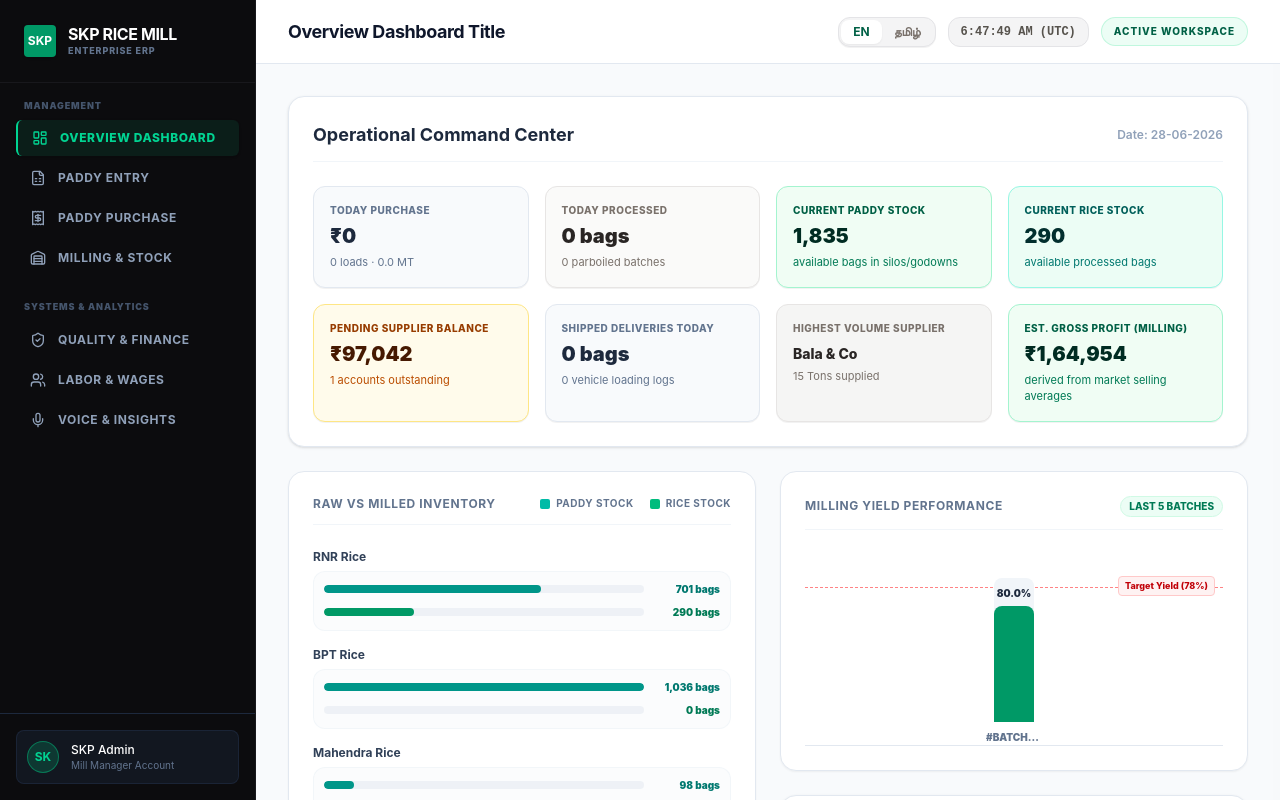
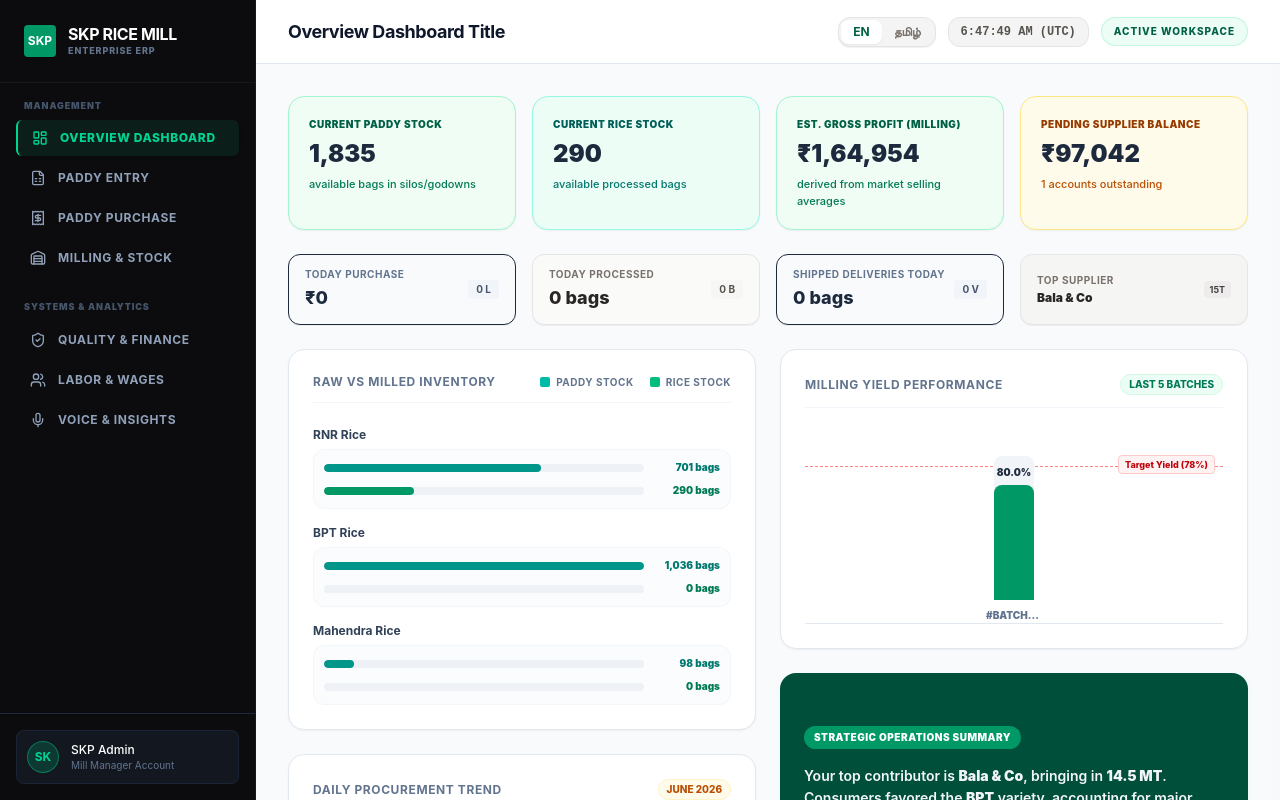
Before and after one commit to monish-732004/ERP, a React (Vite) app: page / in a window 1280 px wide. Built offline with nearby package versions, Linux system fonts and the light colour scheme.

Commit message:
style: restructure dashboard layout into primary/secondary KPIs, aligned columns grid, and full-width alerts

```diff
--- a/src/components/Dashboard.tsx
+++ b/src/components/Dashboard.tsx
@@ -350,97 +350,130 @@ export const Dashboard: React.FC<DashboardProps> = ({
   return (
     <div className="space-y-6">
 
-      {/* KPI Indicators grid */}
-      <div className="bg-white rounded-2xl border border-slate-200 p-4 md:p-6 shadow-sm">
-        <div className="flex flex-col sm:flex-row justify-between sm:items-center border-b border-slate-100 pb-3 mb-6 gap-2">
-          <h2 className="font-sans font-bold text-base md:text-lg text-slate-800">{t('Operational Command Center')}</h2>
-          <span className="text-xs font-semibold text-slate-400">{t('Date')}: {fmtDate(dateToday)}</span>
-        </div>
-
-        <div className="grid grid-cols-1 sm:grid-cols-2 md:grid-cols-3 lg:grid-cols-4 gap-4">
-          <div className="p-4 bg-[#f8fafc] border border-slate-200 rounded-xl shadow-2xs">
-            <span className="text-[10px] text-slate-500 uppercase font-extrabold tracking-wider block">{t('Today Purchase')}</span>
-            <b className="block text-xl text-slate-800 font-black mt-1">{money(todayPurchaseValue)}</b>
-            <small className="block text-[11px] text-slate-500 mt-1">
-              {todaysPurchases.length} {t('loads')} · {(todayPurchaseNet/1000).toFixed(1)} MT
-            </small>
-          </div>
-          <div className="p-4 bg-[#fafaf9] border border-stone-200 rounded-xl shadow-2xs">
-            <span className="text-[10px] text-stone-500 uppercase font-extrabold tracking-wider block">{t('Today Processed')}</span>
-            <b className="block text-xl text-stone-800 font-black mt-1">
-              {todayProdBags ? `${Math.round(todayProdBags)} ${t('bags')}` : `0 ${t('bags')}`}
-            </b>
-            <small className="block text-[11px] text-stone-500 mt-1">
-              {todaysProduction.length} {t('parboiled batches')}
-            </small>
-          </div>
-          <div className="p-4 bg-[#f0fdf4] border border-emerald-200 rounded-xl shadow-2xs">
-            <span className="text-[10px] text-emerald-800 uppercase font-extrabold tracking-wider block">{t('Current Paddy Stock')}</span>
-            <b className="block text-xl text-emerald-950 font-black mt-1">
+      {/* Primary KPI Indicators Row */}
+      <div className="grid grid-cols-1 sm:grid-cols-2 lg:grid-cols-4 gap-4">
+        {/* Current Paddy Stock */}
+        <div className="p-5 bg-[#f0fdf4] border border-emerald-200 rounded-2xl shadow-xs">
+          <span className="text-[10px] text-emerald-800 uppercase font-black tracking-wider block">{t('Current Paddy Stock')}</span>
+          <b className="block text-2xl text-emerald-955 font-black mt-1.5">
             {Math.round(paddyStockBags).toLocaleString('en-IN')}
           </b>
-            <small className="block text-[11px] text-emerald-700 mt-1">{t('available bags in silos/godowns')}</small>
+          <small className="block text-[11px] text-emerald-700 mt-1.5 font-medium">{t('available bags in silos/godowns')}</small>
         </div>
-          <div className="p-4 bg-[#ecfdf5] border border-teal-200 rounded-xl shadow-2xs">
-            <span className="text-[10px] text-teal-800 uppercase font-extrabold tracking-wider block">{t('Current Rice Stock')}</span>
-            <b className="block text-xl text-teal-950 font-black mt-1">
+        {/* Current Rice Stock */}
+        <div className="p-5 bg-[#ecfdf5] border border-teal-200 rounded-2xl shadow-xs">
+          <span className="text-[10px] text-teal-800 uppercase font-black tracking-wider block">{t('Current Rice Stock')}</span>
+          <b className="block text-2xl text-teal-955 font-black mt-1.5">
             {Math.round(riceStockBags).toLocaleString('en-IN')}
           </b>
-            <small className="block text-[11px] text-teal-700 mt-1">{t('available processed bags')}</small>
+          <small className="block text-[11px] text-teal-700 mt-1.5 font-medium">{t('available processed bags')}</small>
         </div>
-          <div className="p-4 bg-[#fffbeb] border border-amber-200 rounded-xl shadow-2xs">
-            <span className="text-[10px] text-amber-800 uppercase font-extrabold tracking-wider block">{t('Pending Supplier Balance')}</span>
-            <b className="block text-xl text-amber-950 font-black mt-1">{money(pendingAmt)}</b>
-            <small className="block text-[11px] text-amber-700 mt-1">
+        {/* Est. Gross Profit */}
+        <div className={`p-5 rounded-2xl border shadow-xs ${grossProfitVal >= 0 ? 'bg-[#f0fdf4] border-emerald-200' : 'bg-[#fef2f2] border-red-200'}`}>
+          <span className={`text-[10px] uppercase font-black tracking-wider block ${grossProfitVal >= 0 ? 'text-emerald-800' : 'text-red-800'}`}>{t('Est. Gross Profit (Milling)')}</span>
+          <b className={`block text-2xl font-black mt-1.5 ${grossProfitVal >= 0 ? 'text-emerald-955' : 'text-red-955'}`}>
+            {money(grossProfitVal)}
+          </b>
+          <small className={`block text-[11px] mt-1.5 font-medium ${grossProfitVal >= 0 ? 'text-emerald-700' : 'text-red-700'}`}>{t('derived from market selling averages')}</small>
+        </div>
+        {/* Pending Supplier Balance */}
+        <div className="p-5 bg-[#fffbeb] border border-amber-200 rounded-2xl shadow-xs">
+          <span className="text-[10px] text-amber-800 uppercase font-black tracking-wider block">{t('Pending Supplier Balance')}</span>
+          <b className="block text-2xl text-amber-955 font-black mt-1.5">{money(pendingAmt)}</b>
+          <small className="block text-[11px] text-amber-700 mt-1.5 font-medium">
             {pendingPurchases.length} {t('accounts outstanding')}
           </small>
         </div>
-          <div className="p-4 bg-[#f8fafc] border border-slate-200 rounded-xl shadow-2xs">
-            <span className="text-[10px] text-slate-500 uppercase font-extrabold tracking-wider block">{t('Shipped Deliveries Today')}</span>
-            <b className="block text-xl text-slate-800 font-black mt-1">
-              {loadingBags ? `${Math.round(loadingBags)} ${t('bags')}` : `0 ${t('bags')}`}
+      </div>
+
+      {/* Secondary Compact KPI Row */}
+      <div className="grid grid-cols-1 sm:grid-cols-2 md:grid-cols-4 gap-4">
+        {/* Today Purchase */}
+        <div className="py-3 px-4 bg-[#f8fafc] border border-slate-205 rounded-xl flex items-center justify-between shadow-2xs">
+          <div>
+            <span className="text-[10px] text-slate-500 uppercase font-bold tracking-wider block">{t('Today Purchase')}</span>
+            <b className="block text-lg text-slate-800 font-extrabold mt-0.5">{money(todayPurchaseValue)}</b>
+          </div>
+          <span className="text-[10px] bg-slate-100 text-slate-600 px-2 py-0.5 rounded font-bold">
+            {todaysPurchases.length} L
+          </span>
+        </div>
+        {/* Today Processed */}
+        <div className="py-3 px-4 bg-[#fafaf9] border border-stone-200 rounded-xl flex items-center justify-between shadow-2xs">
+          <div>
+            <span className="text-[10px] text-stone-500 uppercase font-bold tracking-wider block">{t('Today Processed')}</span>
+            <b className="block text-lg text-stone-800 font-extrabold mt-0.5">
+              {todayProdBags ? `${Math.round(todayProdBags)} bags` : `0 bags`}
             </b>
-            <small className="block text-[11px] text-slate-500 mt-1">{todaysLoading.length} {t('vehicle loading logs')}</small>
           </div>
-          <div className="p-4 bg-[#f5f5f4] border border-stone-200 rounded-xl shadow-2xs">
-            <span className="text-[10px] text-stone-500 uppercase font-extrabold tracking-wider block">{t('Highest Volume Supplier')}</span>
-            <b className="block text-sm text-stone-800 font-extrabold truncate mt-2">
+          <span className="text-[10px] bg-stone-100/80 text-stone-600 px-2 py-0.5 rounded font-bold">
+            {todaysProduction.length} B
+          </span>
+        </div>
+        {/* Shipped Deliveries Today */}
+        <div className="py-3 px-4 bg-[#f8fafc] border border-slate-205 rounded-xl flex items-center justify-between shadow-2xs">
+          <div>
+            <span className="text-[10px] text-slate-500 uppercase font-bold tracking-wider block">{t('Shipped Deliveries Today')}</span>
+            <b className="block text-lg text-slate-800 font-extrabold mt-0.5">
+              {loadingBags ? `${Math.round(loadingBags)} bags` : `0 bags`}
+            </b>
+          </div>
+          <span className="text-[10px] bg-slate-100 text-slate-600 px-2 py-0.5 rounded font-bold">
+            {todaysLoading.length} V
+          </span>
+        </div>
+        {/* Highest Volume Supplier */}
+        <div className="py-3 px-4 bg-[#f5f5f4] border border-stone-200 rounded-xl flex items-center justify-between shadow-2xs">
+          <div className="overflow-hidden mr-1">
+            <span className="text-[10px] text-stone-500 uppercase font-bold tracking-wider block">{t('Top Supplier')}</span>
+            <b className="block text-xs text-stone-800 font-black truncate mt-0.5" title={bestSupplier ? bestSupplier.name : '-'}>
               {bestSupplier ? bestSupplier.name : '-'}
             </b>
-            <small className="block text-[11px] text-stone-500 mt-1">
-              {bestSupplier ? `${(bestSupplier.net/1000).toFixed(0)} ${t('Tons supplied')}` : t('Need purchase data')}
-            </small>
           </div>
-          <div className={`p-4 rounded-xl border shadow-2xs ${grossProfitVal >= 0 ? 'bg-[#f0fdf4] border-emerald-200' : 'bg-[#fef2f2] border-red-200'}`}>
-            <span className={`text-[10px] uppercase font-extrabold tracking-wider block ${grossProfitVal >= 0 ? 'text-emerald-800' : 'text-red-800'}`}>{t('Est. Gross Profit (Milling)')}</span>
-            <b className={`block text-xl font-black mt-1 ${grossProfitVal >= 0 ? 'text-emerald-950' : 'text-red-950'}`}>
-              {money(grossProfitVal)}
-            </b>
-            <small className={`block text-[11px] mt-1 ${grossProfitVal >= 0 ? 'text-emerald-700' : 'text-red-700'}`}>{t('derived from market selling averages')}</small>
-          </div>
+          {bestSupplier && (
+            <span className="text-[9px] bg-stone-200/60 text-stone-700 px-1.5 py-0.5 rounded font-bold shrink-0">
+              {(bestSupplier.net/1000).toFixed(0)}T
+            </span>
+          )}
         </div>
       </div>
 
-      {/* SVG charts, low stock alerts list, and strategic notes */}
+      {/* Main Charts & Strategic Summary Grid */}
       <div className="grid grid-cols-1 lg:grid-cols-2 gap-6">
-
-        {/* Custom drawn charts */}
+        {/* Left Column - Stocks and Procurement Trends */}
         <div className="space-y-6">
           {renderGroupedStockChart()}
           {renderProcurementTrendChart()}
         </div>
 
-        {/* Alerts & warnings list & Yield Chart */}
-        <div className="flex flex-col gap-6">
+        {/* Right Column - Yield Chart & Strategic Summary Card */}
+        <div className="space-y-6 flex flex-col">
           {renderYieldPerformanceChart()}
 
-          <div className="bg-white rounded-2xl border border-slate-200 p-4 md:p-6 shadow-sm flex-1">
-            <h3 className="font-sans font-bold text-base text-slate-800 border-b border-slate-50 pb-2 mb-4">
+          <div className="bg-emerald-900 text-white rounded-2xl p-6 shadow-md shadow-emerald-100/40 flex-1 flex flex-col justify-center min-h-[160px]">
+            <span className="bg-emerald-600 text-white text-[10px] px-2.5 py-1 rounded-full font-black uppercase tracking-wider w-fit">
+              {t("Strategic Operations Summary")}
+            </span>
+            <p
+              className="text-sm leading-relaxed text-slate-100 mt-4 font-semibold"
+              dangerouslySetInnerHTML={{
+                __html: language === 'ta'
+                  ? `ஆலையின் தற்போதைய நிலவரப்படி, முக்கிய நெல் ரகங்கள் கொள்முதல் மற்றும் உற்பத்தி சுழற்சி சீராக உள்ளது. நெல் இருப்பு ${Math.round(paddyStockBags)} மூட்டைகளும், அரிசி இருப்பு ${Math.round(riceStockBags)} மூட்டைகளும் உள்ளன. விவசாயிகளுக்கு செலுத்த வேண்டிய நிலுவைத்தொகை ${money(pendingAmt)} ஆகும்.`
+                  : getOwnerDecisionNote()
+              }}
+            />
+          </div>
+        </div>
+      </div>
+
+      {/* Full Width Live Stock & Payable Warnings (Bottom) */}
+      <div className="bg-white rounded-2xl border border-slate-200 p-6 shadow-xs">
+        <h3 className="font-sans font-bold text-base text-slate-800 border-b border-slate-100 pb-2.5 mb-4">
           {t("Live Stock & Payable Warnings")}
         </h3>
-            <div className="space-y-2">
+        <div className="grid grid-cols-1 md:grid-cols-2 gap-3">
           {alerts.length === 0 ? (
-                <div className="p-3 bg-emerald-50 text-emerald-800 rounded-xl font-bold text-xs">
+            <div className="col-span-2 p-3 bg-emerald-50 text-emerald-800 rounded-xl font-bold text-xs">
               {t("Stock balances and payables are in safe thresholds.")}
             </div>
           ) : (
@@ -461,7 +494,7 @@ export const Dashboard: React.FC<DashboardProps> = ({
               return (
                 <div
                   key={idx}
-                      className="p-3 bg-slate-50 border border-slate-100 text-slate-700 font-bold rounded-xl text-xs leading-relaxed"
+                  className="p-3 bg-slate-50 border border-slate-100 text-slate-700 font-semibold rounded-xl text-xs leading-relaxed"
                 >
                   {text}
                 </div>
@@ -471,23 +504,6 @@ export const Dashboard: React.FC<DashboardProps> = ({
         </div>
       </div>
 
-          <div className="bg-emerald-900 text-white rounded-2xl p-4 md:p-6 shadow-md shadow-emerald-100/50 flex flex-col justify-center">
-            <span className="bg-emerald-600 text-white text-[10px] px-2.5 py-1 rounded-full font-black uppercase tracking-wider w-fit">
-              {t("Strategic Operations Summary")}
-            </span>
-            <p
-              className="text-sm leading-relaxed text-slate-100 mt-3 font-semibold"
-              dangerouslySetInnerHTML={{
-                __html: language === 'ta'
-                  ? `ஆலையின் தற்போதைய நிலவரப்படி, முக்கிய நெல் ரகங்கள் கொள்முதல் மற்றும் உற்பத்தி சுழற்சி சீராக உள்ளது. நெல் இருப்பு ${Math.round(paddyStockBags)} மூட்டைகளும், அரிசி இருப்பு ${Math.round(riceStockBags)} மூட்டைகளும் உள்ளன. விவசாயிகளுக்கு செலுத்த வேண்டிய நிலுவைத்தொகை ${money(pendingAmt)} ஆகும்.`
-                  : getOwnerDecisionNote()
-              }}
-            />
-          </div>
-        </div>
-
-      </div>
-
     </div>
   );
 };
```
Lines whose indentation alone changed are shown as unchanged.
